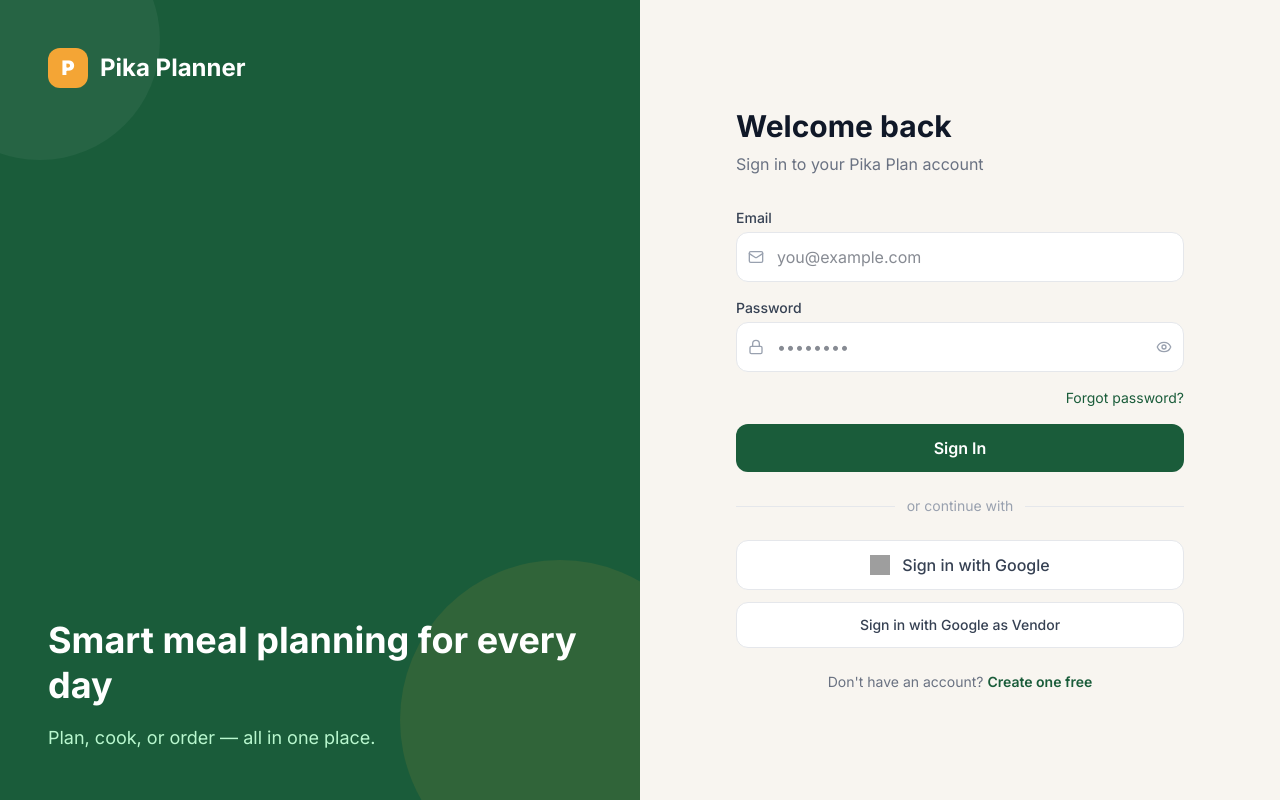
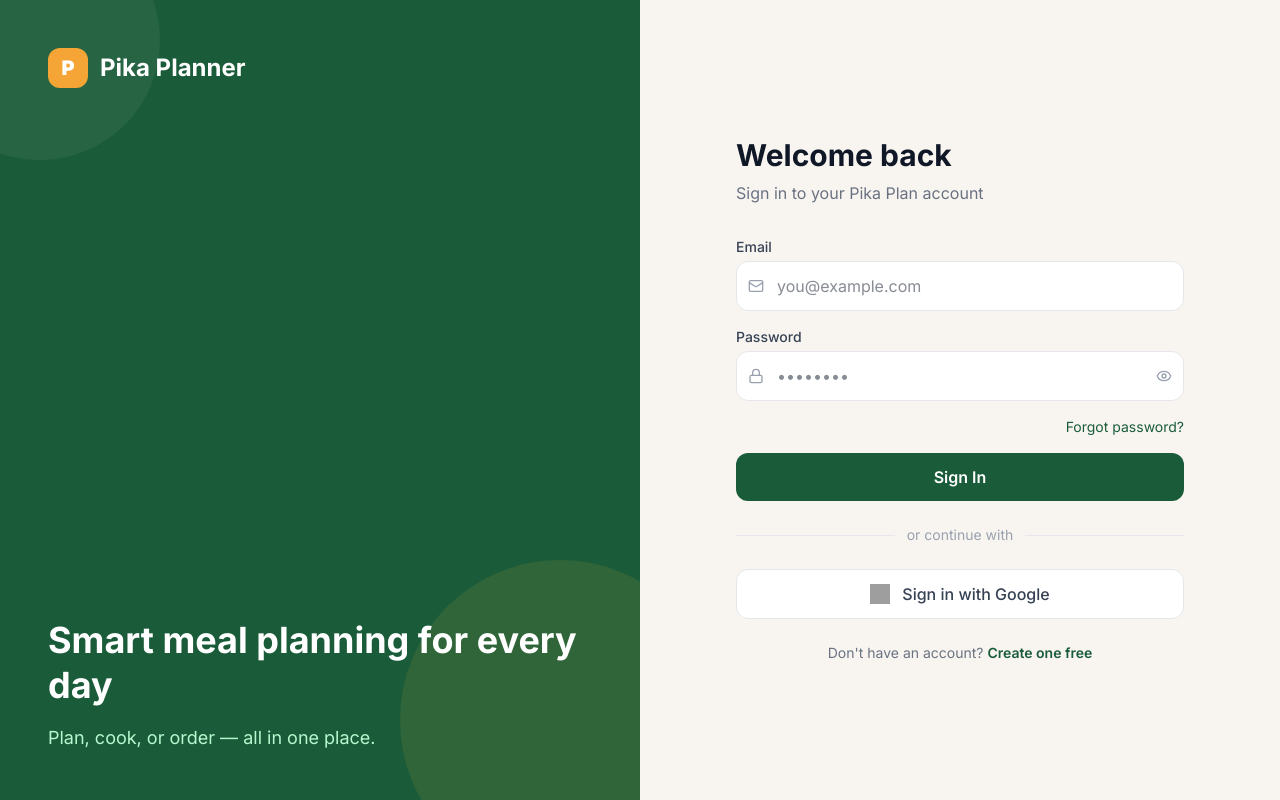
Before and after one commit to ablecrew/pikaplanner, a Next.js app: page /login in a window 1280 px wide. Built offline with nearby package versions, Linux system fonts and the light colour scheme; no server answers; grey boxes are pictures that could not be loaded.

Commit message:
googlr signin

```diff
--- a/app/(auth)/login/page.tsx
+++ b/app/(auth)/login/page.tsx
@@ -142,13 +142,6 @@ function LoginForm() {
           <img src="/google-icon.svg" alt="" className="w-5 h-5" />
           Sign in with Google
         </button>
-
-        <button
-          onClick={() => signInWithGoogleAction('vendor')}
-          className="w-full border border-gray-200 bg-white py-3 rounded-xl font-medium text-gray-700 hover:bg-gray-50 transition flex items-center justify-center gap-3 text-sm"
-        >
-          Sign in with Google as Vendor
-        </button>
       </div>
 
       <p className="mt-6 text-center text-sm text-gray-500">
```
